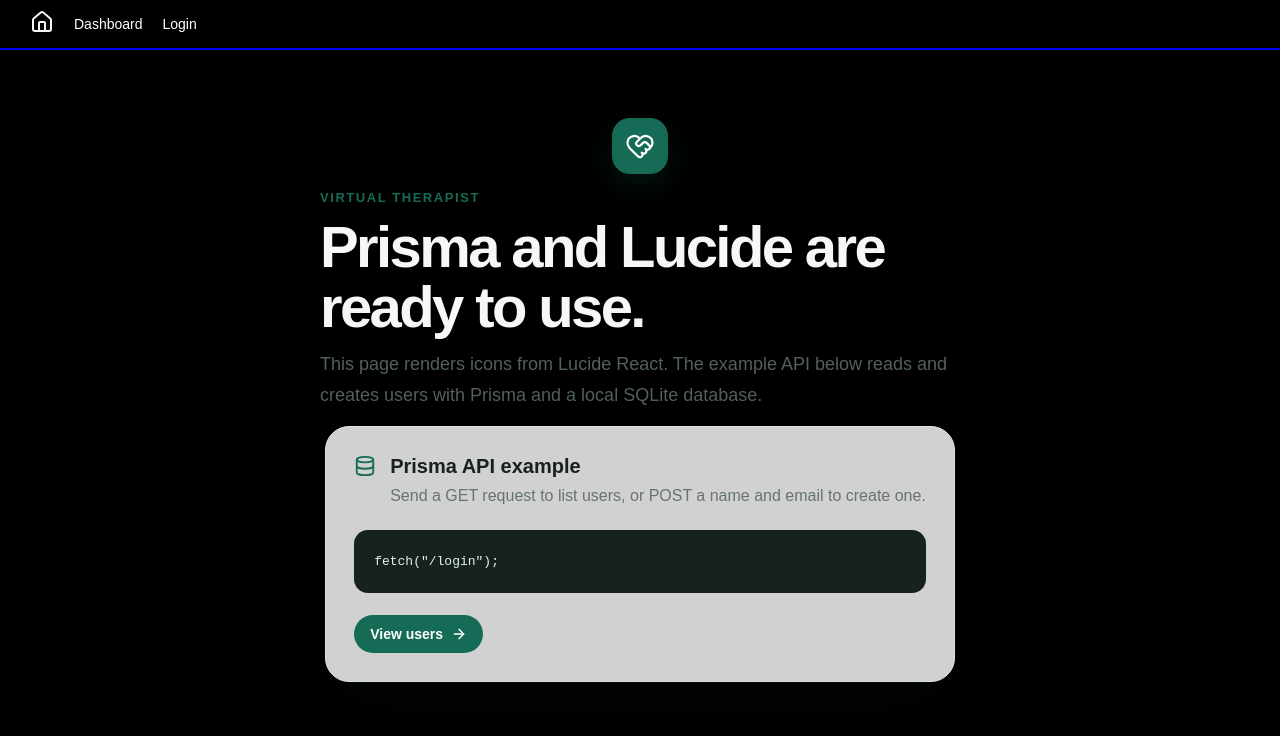
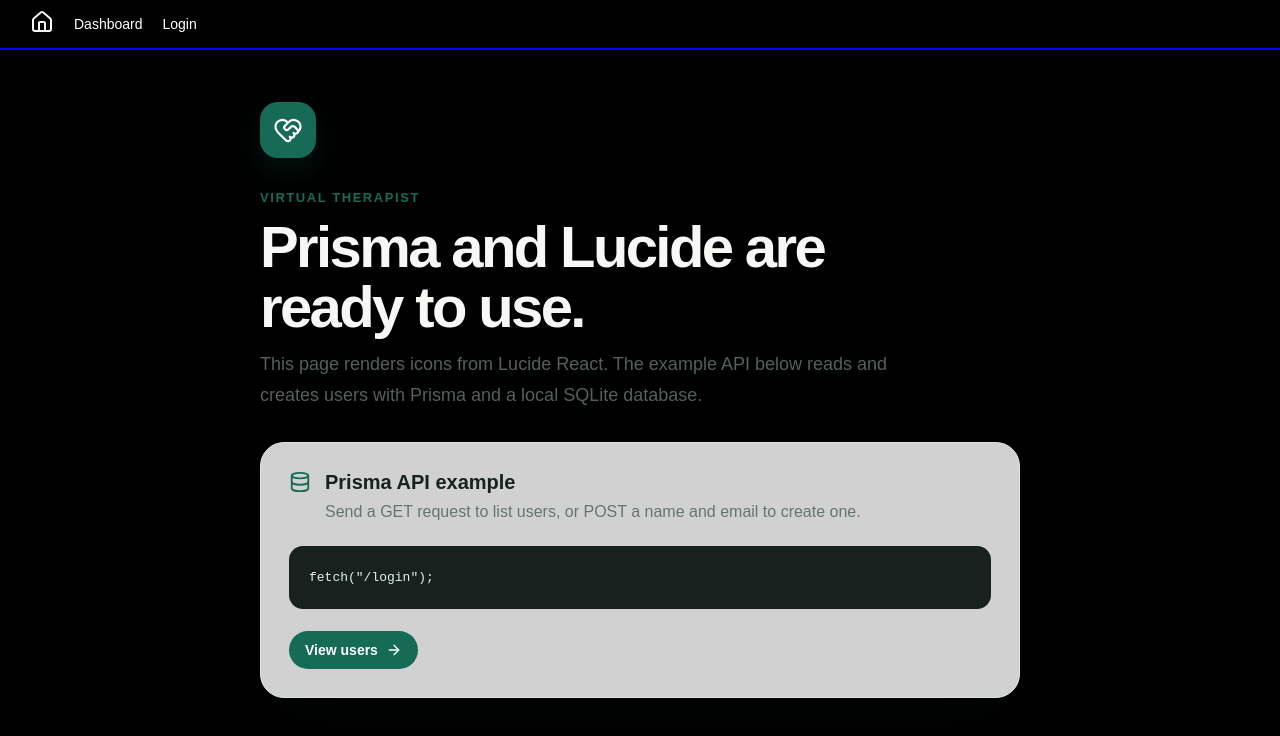
Before and after one commit to BenjaminDerProgrammierer/virtual-therapist, a Next.js app in the folder virtual-therapist-app/: page / in a window 1280 px wide. Shown: the top 736 px of the page. Built offline with nearby package versions, Linux system fonts and the light colour scheme.

Commit message:
Make top bar reflect current page.

```diff
--- a/virtual-therapist-app/src/app/dashboard/page.module.css
+++ b/virtual-therapist-app/src/app/dashboard/page.module.css
@@ -1,3 +1,13 @@
+.main {
+    display: flex;
+    align-items: center;
+    /*justify-content: center;*/
+    width: 100%;
+    max-width: 760px;
+    flex-direction: column;
+    gap: 16px;
+}
+
 .card {
     display: flex;
     flex-direction: column;
--- a/virtual-therapist-app/src/app/dashboard/page.tsx
+++ b/virtual-therapist-app/src/app/dashboard/page.tsx
@@ -1,7 +1,13 @@
+import TopBar from "@/components/TopBar/TopBar";
+import styles from "./page.module.css";
+
 export default function Dashboard() {
   return (
     <>
+      <TopBar selectedPage="/dashboard"/>
+      <main className={styles.main}>
 
+      </main>
     </>
   );
 }
--- a/virtual-therapist-app/src/app/layout.module.css
+++ b/virtual-therapist-app/src/app/layout.module.css
@@ -8,13 +8,3 @@
     background: black;
     color: #f7f8f6;
 }
-
-.main {
-    display: flex;
-    align-items: center;
-    /*justify-content: center;*/
-    width: 100%;
-    max-width: 760px;
-    flex-direction: column;
-    gap: 16px;
-}
--- a/virtual-therapist-app/src/app/layout.tsx
+++ b/virtual-therapist-app/src/app/layout.tsx
@@ -2,7 +2,6 @@
 import { Geist, Geist_Mono } from "next/font/google";
 import "./globals.css";
 import styles from "./layout.module.css"
-import TopBar from "@/components/TopBar/TopBar";
 
 const geistSans = Geist({
   variable: "--font-geist-sans",
@@ -28,10 +27,7 @@
     <html lang="en" className={`${geistSans.variable} ${geistMono.variable}`}>
       <body>
         <div className={styles.container}>
-          <TopBar/>
-          <main className={styles.main}>
-            {children}
-          </main>
+          {children}
         </div>
       </body>
     </html>
--- a/virtual-therapist-app/src/app/login/page.module.css
+++ b/virtual-therapist-app/src/app/login/page.module.css
@@ -1,3 +1,13 @@
+.main {
+    display: flex;
+    align-items: center;
+    /*justify-content: center;*/
+    width: 100%;
+    max-width: 760px;
+    flex-direction: column;
+    gap: 16px;
+}
+
 .card {
     display: flex;
     flex-direction: column;
--- a/virtual-therapist-app/src/app/login/page.tsx
+++ b/virtual-therapist-app/src/app/login/page.tsx
@@ -3,11 +3,13 @@
 import Spacer from "@/components/Spacer";
 import Form from "next/form";
 import {onSignIn} from "@/app/login/actions";
+import TopBar from "@/components/TopBar/TopBar";
 
 
 export default function Login() {
     return (
         <>
+            <TopBar selectedPage={"/login"}/>
             <main className={styles.main}>
                 <div className={styles.card}>
                     <h1 className={styles.bold}>Login</h1>
--- a/virtual-therapist-app/src/app/page.tsx
+++ b/virtual-therapist-app/src/app/page.tsx
@@ -1,9 +1,12 @@
 import {ArrowRight, Database, HeartHandshake} from "lucide-react";
 import styles from "./page.module.css";
+import TopBar from "@/components/TopBar/TopBar";
 
 export default function Home() {
     return (
         <>
+            <TopBar selectedPage={"/"}/>
+            <main className={styles.main}>
                 <div className={styles.heroIcon} aria-hidden="true">
                     <HeartHandshake size={30} strokeWidth={1.8}/>
                 </div>
@@ -38,6 +41,7 @@
                         <ArrowRight size={16} aria-hidden="true"/>
                     </a>
                 </section>
+            </main>
         </>
     );
 }
--- a/virtual-therapist-app/src/components/TopBar/TopBar.tsx
+++ b/virtual-therapist-app/src/components/TopBar/TopBar.tsx
@@ -3,15 +3,15 @@
 import Spacer from "@/components/Spacer";
 import LinkButton from "@/components/LinkButton/LinkButton";
 
-export default function TopBar() {
+export default function TopBar({ selectedPage }: { selectedPage: string }) {
     return(
         <div className={styles.topBar}>
             <Spacer width={ 10 }/>
             <a href="/">
                 <Home></Home>
             </a>
-            <LinkButton text="Dashboard" link="/dashboard" selected={ false }/>
-            <LinkButton text="Login" link={"/login"} selected={ false }/>
+            <LinkButton text="Dashboard" link="/dashboard" selected={ selectedPage == "/dashboard" }/>
+            <LinkButton text="Login" link={"/login"} selected={ selectedPage == "/login" }/>
         </div>
     )
 }
```
Lines whose indentation alone changed are shown as unchanged.
